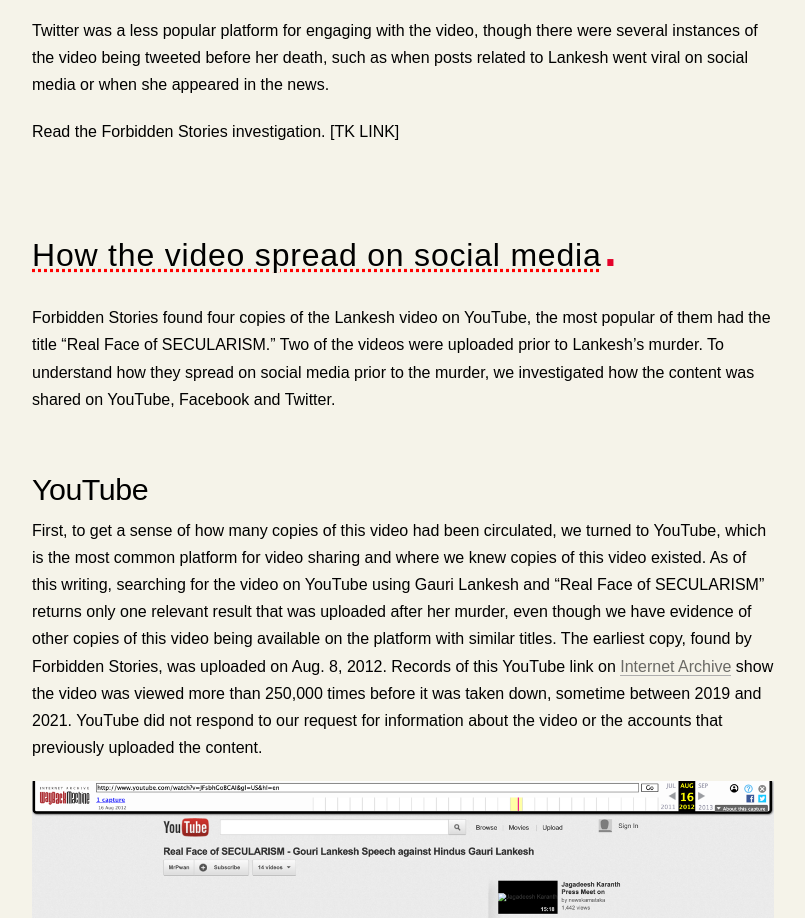
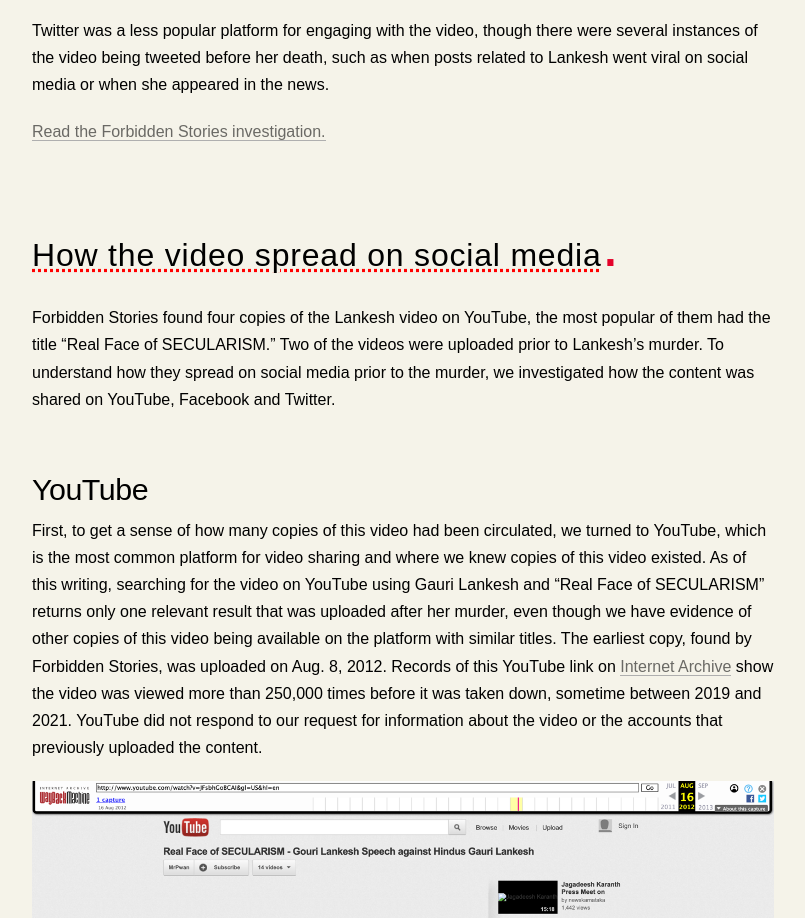
Before and after one commit to digital-witness-lab/digital-witness-lab.github.io, a plain HTML site: page news/a-video-helped-incite-the-murder-of-prominent.html in a window 1280 px wide. Shown: the part 1394-2312 px from the top of the page, without its empty margins (96-901 px from the left). Drawn offline with nearby package versions, Linux system fonts and the light colour scheme; a script that the page names is missing.

Commit message:
added forbidden stories link

```diff
--- a/news/a-video-helped-incite-the-murder-of-prominent.html
+++ b/news/a-video-helped-incite-the-murder-of-prominent.html
@@ -50,7 +50,7 @@
                         <p>In support of Forbidden Stories’ investigation into this fatal attack, Digital Witness Lab investigated the spread this video on social media. Our goal was to gauge the role the video played in fueling the <a href="https://theprint.in/india/governance/gauri-lankesh-murder-sit-chargesheet-names-sanatan-sanstha-as-organisation-behind-crime/153853/">right-wing Hindu animosity towards her that ultimately lead to her murder</a>.</p>
                         <p><strong>We found that the video had been shared on Facebook, YouTube and Twitter prior to her murder. As of writing, the video has received more than 130 million interactions on Facebook and more than 250,000 views on YouTube. </strong>We also found instances of the video being shared by right-wing activists on Twitter and the BJP Karnataka’s Facebook page before Lankesh was murdered, though public interaction with those posts was low.</p>
                         <p>Twitter was a less popular platform for engaging with the video, though there were several instances of the video being tweeted before her death, such as when posts related to Lankesh went viral on social media or when she appeared in the news.</p>
-                        <p>Read the Forbidden Stories investigation. [TK LINK]</p>
+                        <p><a href="https://forbiddenstories.org/story-killers/gauri-lankesh-in-the-age-of-false-news">Read the Forbidden Stories investigation.</a></p>
                         <h3 id="how-the-video-spread-on-social-media">How the video spread on social media</h3>
                         <p>Forbidden Stories found four copies of the Lankesh video on YouTube, the most popular of them had the title “Real Face of SECULARISM.” Two of the videos were uploaded prior to Lankesh’s murder. To understand how they spread on social media prior to the murder, we investigated how the content was shared on YouTube, Facebook and Twitter.</p>
                         <h4 id="youtube">YouTube</h4>
```
